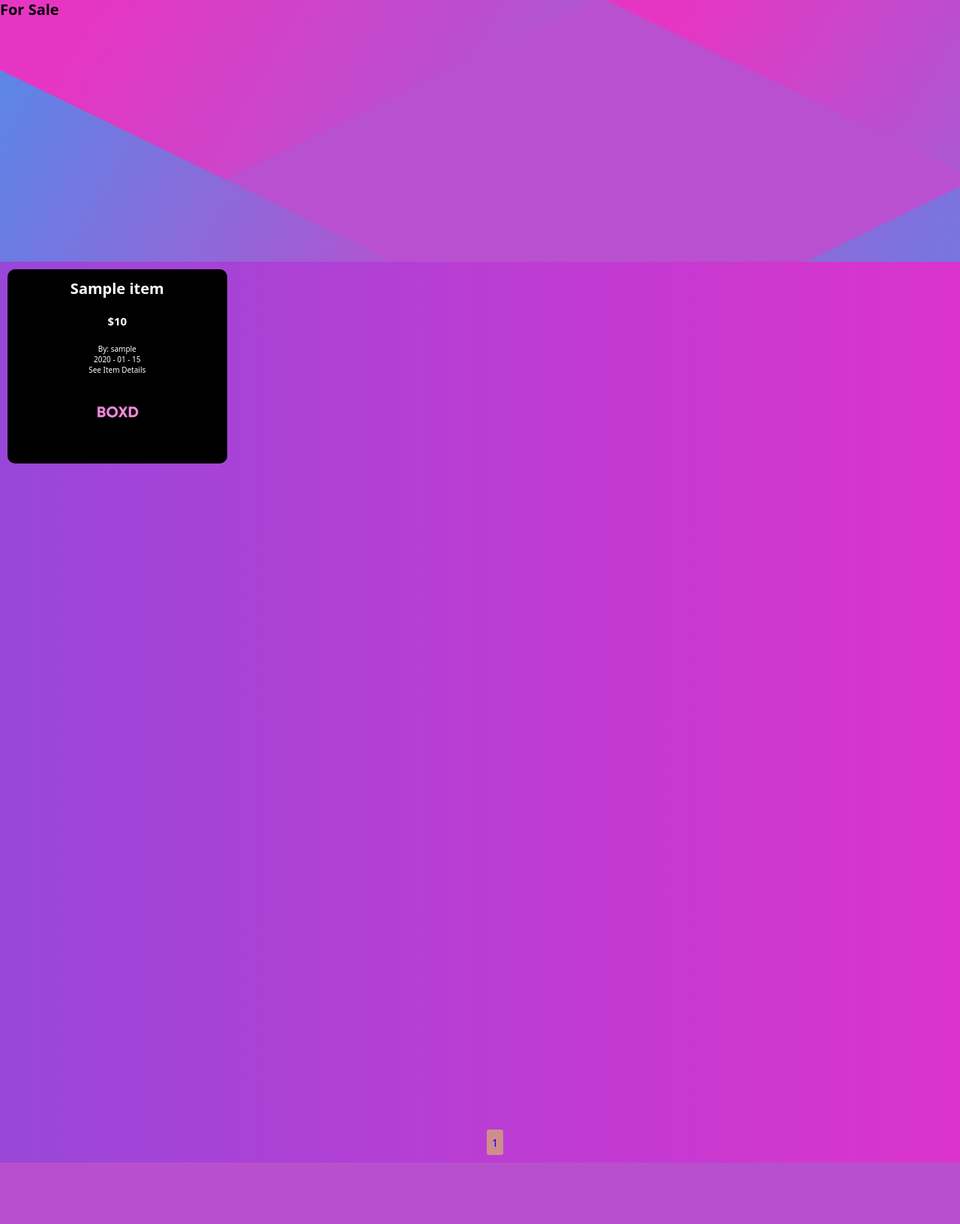
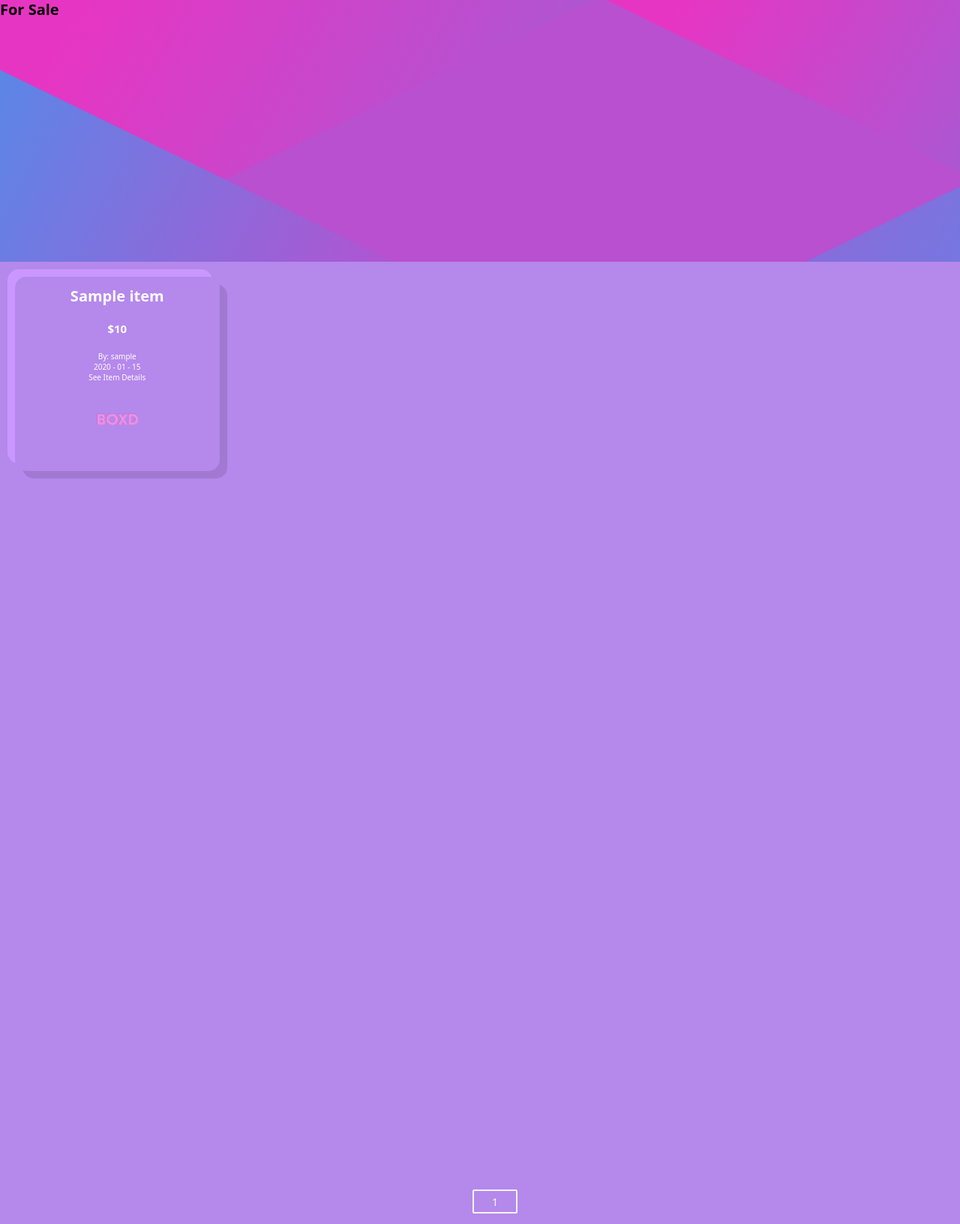
Before and after one commit to Haziq12/Boxd, a Flask app: page / in a window 1280 px wide. Shown: the part 59-1691 px from the top of the page at 75% size. Before the commit the page ends 1609 px from the top, so only its background shows below. Run offline with Flask 2, Linux system fonts and the light colour scheme; tables that the repository leaves empty hold one stand-in row (values such as "Sample post").

Commit message:
index.css reduce box shadow

```diff
--- a/myapp/static/styles/index.css
+++ b/myapp/static/styles/index.css
@@ -13,7 +13,7 @@ html {
 }
 
 body {
-  background: linear-gradient(to right, #9847d9, #db33cd);
+  background: #b588ec;
   font-family: system-ui, -apple-system, BlinkMacSystemFont, "Segoe UI",
         Roboto, Oxygen-Sans, Ubuntu, Cantarell, "Helvetica Neue", sans-serif;
   margin: 0;
@@ -34,12 +34,14 @@ h1 {
 }
 
 .card {
-  margin: 10px;
+  margin: 20px;
   padding-left: 40px;
   padding-right: 40px;
   padding-bottom: 20px;
-  background-color: #000000;
-  border-radius: 10px;
+  border-radius: 15px;
+  background: #b588ec;
+  box-shadow:  10px 10px 0px #a179d2,
+             -10px -10px 0px #c997ff;
 }
 
 .card-body {
@@ -82,15 +84,18 @@ h1 {
 
 .page-item {
   list-style: none;
-  border-radius: 3px;
-  background: #cf8d8d;
-  padding: 7px;
+  border-radius: 2px;
+  background: #b588ec;
+  border: solid 2px whitesmoke;
+  padding: 4px;
 }
 
 .page-link {
   text-decoration: none;
   justify-content: center;
   font-size: 15px;
+  padding: 20px;
+  color: whitesmoke;
 }
 
 .pagination {
```
